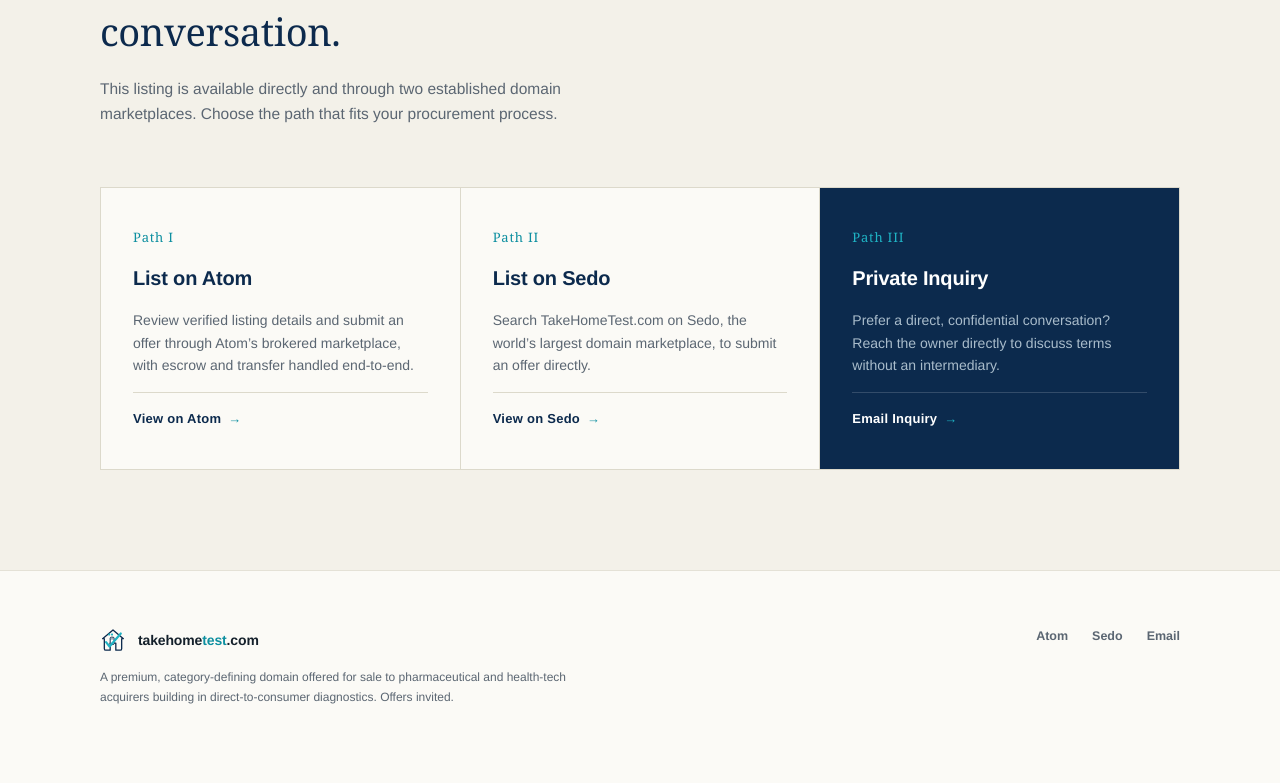
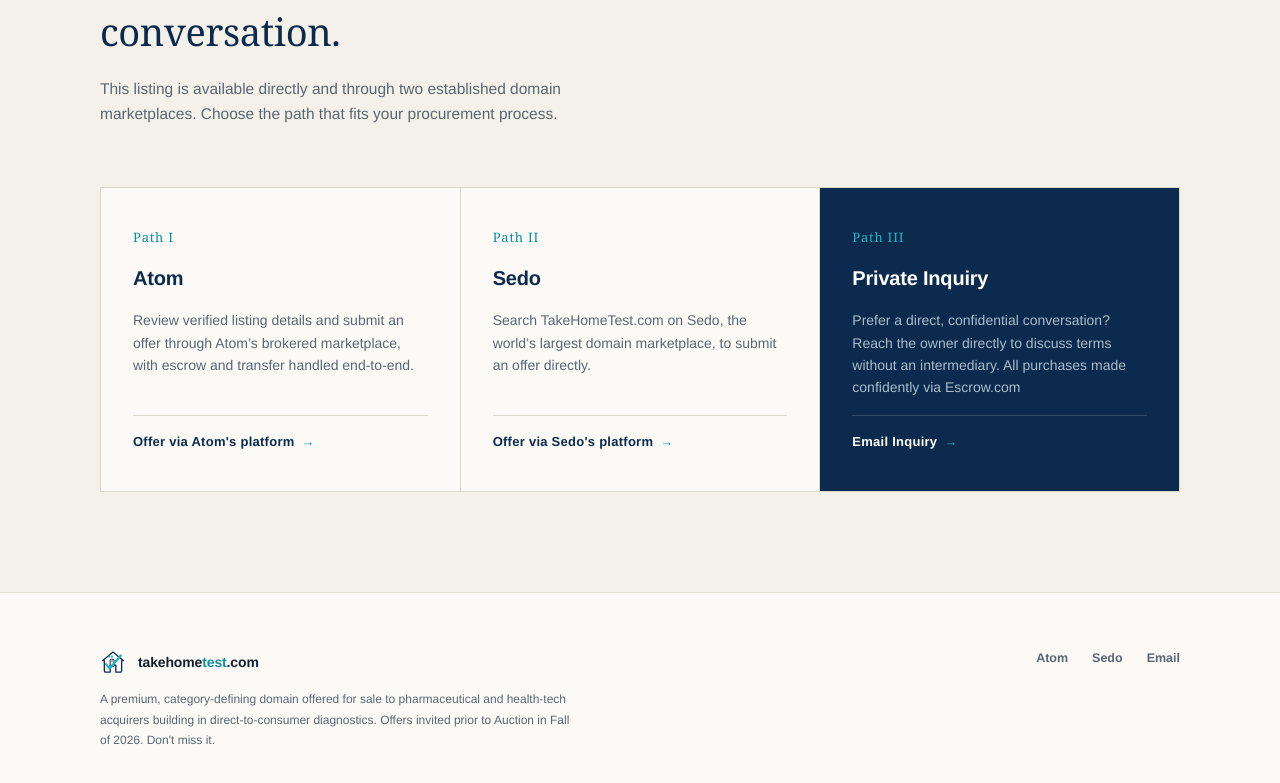
Before and after one commit to 4themeek/takehometest, a Next.js app: page / in a window 1280 px wide. Shown: the part 3138-3921 px from the top of the page. Before the commit the page ends 3890 px from the top, so only its background shows below. Built offline with nearby package versions, Linux system fonts and the light colour scheme.

Commit message:
Update listing details and calls to action

```diff
--- a/app/page.tsx
+++ b/app/page.tsx
@@ -187,24 +187,24 @@
           <div className="paths">
             <div className="path">
               <span className="pidx">Path I</span>
-              <h4>List on Atom</h4>
+              <h4>Atom</h4>
               <p>
                 Review verified listing details and submit an offer through Atom&rsquo;s
                 brokered marketplace, with escrow and transfer handled end-to-end.
               </p>
               <a href="https://atom.com" target="_blank" rel="noopener">
-                View on Atom
+                Offer via Atom's platform
               </a>
             </div>
             <div className="path">
               <span className="pidx">Path II</span>
-              <h4>List on Sedo</h4>
+              <h4>Sedo</h4>
               <p>
                 Search TakeHomeTest.com on Sedo, the world&rsquo;s largest domain
                 marketplace, to submit an offer directly.
               </p>
               <a href="https://sedo.com" target="_blank" rel="noopener">
-                View on Sedo
+                Offer via Sedo's platform
               </a>
             </div>
             <div className="path featured">
@@ -212,7 +212,7 @@
               <h4>Private Inquiry</h4>
               <p>
                 Prefer a direct, confidential conversation? Reach the owner directly to
-                discuss terms without an intermediary.
+                discuss terms without an intermediary. All purchases made confidently via Escrow.com
               </p>
               <a href="mailto:4online@nym.hush.com?subject=TakeHomeTest.com%20%E2%80%94%20Acquisition%20Inquiry">
                 Email Inquiry
@@ -236,7 +236,7 @@
             <p className="legal">
               A premium, category-defining domain offered for sale to pharmaceutical
               and health-tech acquirers building in direct-to-consumer diagnostics.
-              Offers invited.
+              Offers invited prior to Auction in Fall of 2026. Don't miss it.
             </p>
           </div>
           <div className="flinks">
```
